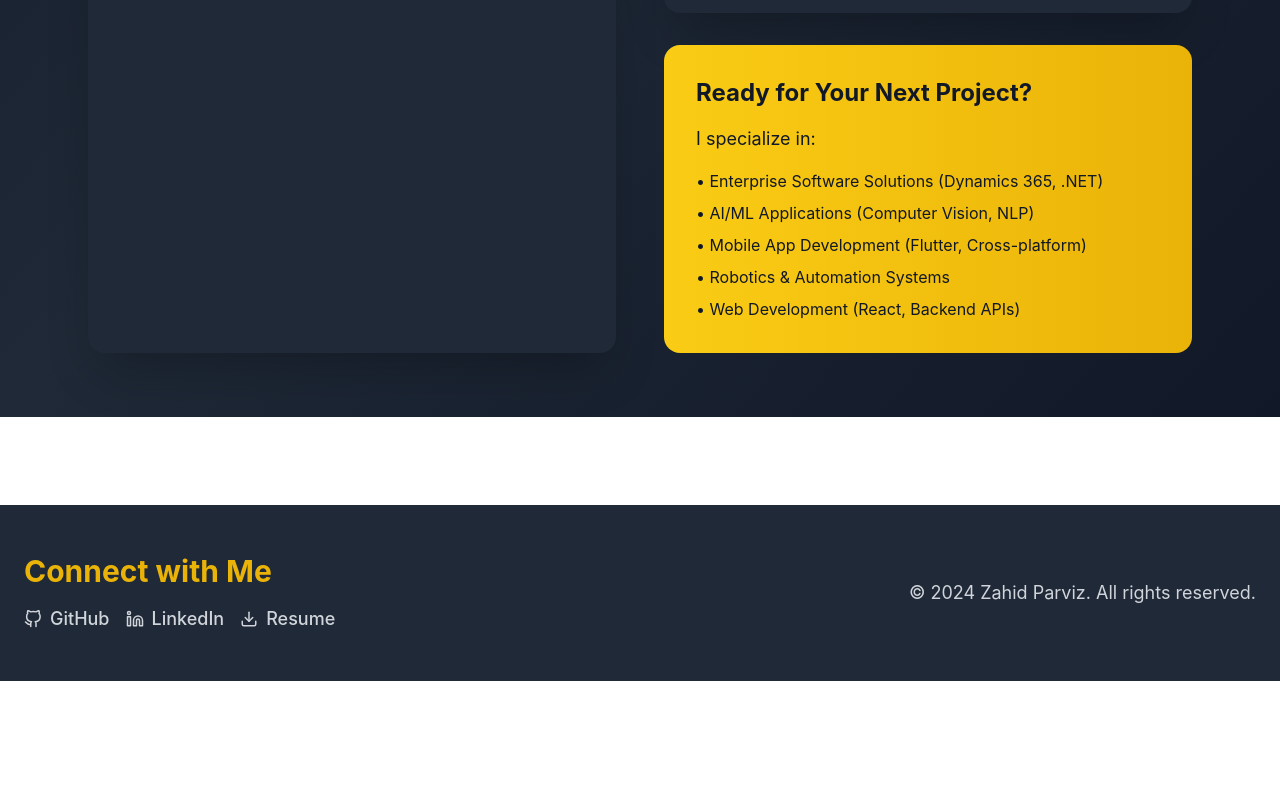
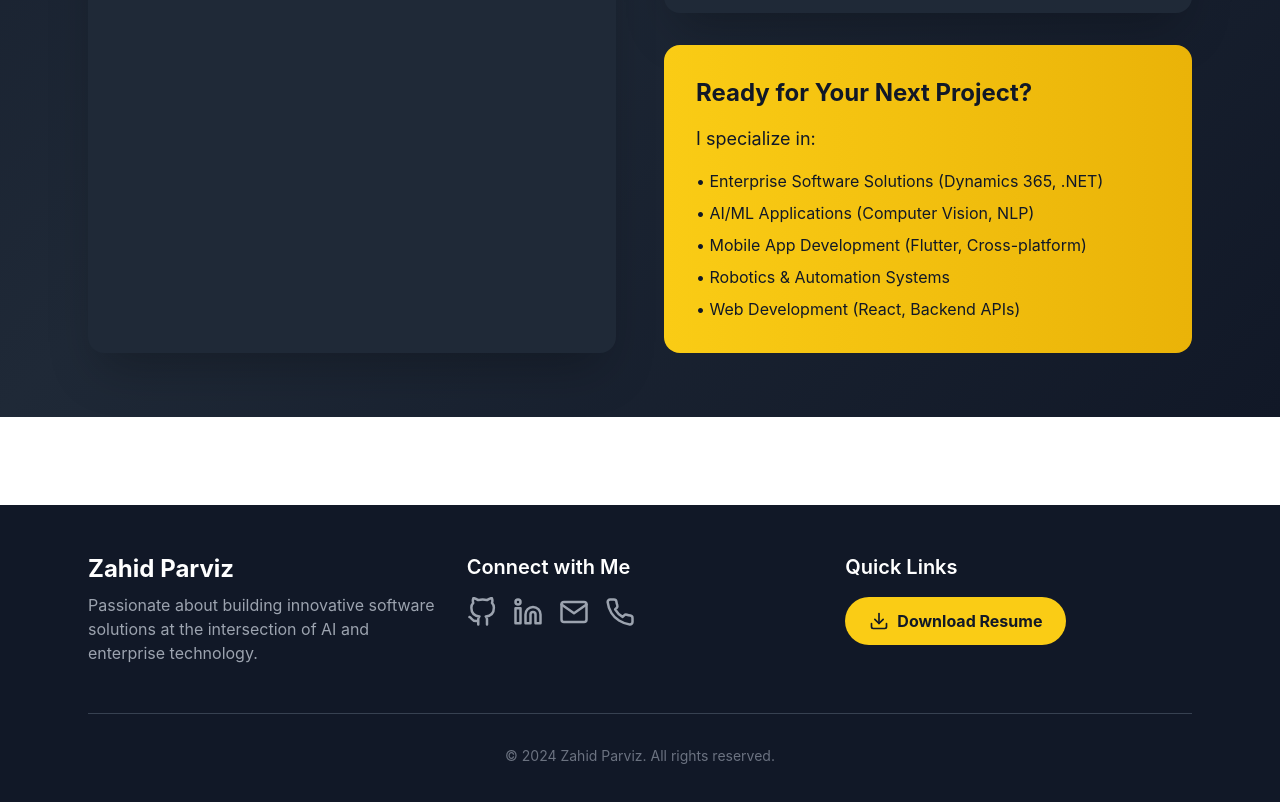
Before and after one commit to zahidprvz/zahidparvizweb, a React (Vite) app: page /contact in a window 1280 px wide. Shown: the part 1103-1905 px from the top of the page. Before the commit the page ends 1784 px from the top, so only its background shows below. Built offline with nearby package versions, Linux system fonts and the light colour scheme.

Commit message:
Update Footer.jsx

```diff
--- a/src/components/Footer.jsx
+++ b/src/components/Footer.jsx
@@ -1,61 +1,76 @@
 import React from 'react';
 import { motion } from 'framer-motion';
-import { FiGithub, FiLinkedin } from 'react-icons/fi'; // Import GitHub and LinkedIn icons
-import { FiDownload } from 'react-icons/fi'; // Import Download icon
+import { FiGithub, FiLinkedin, FiMail, FiPhone } from 'react-icons/fi';
+import { FiDownload } from 'react-icons/fi';
+import resumeFile from '../assets/zahidparviz.pdf'; // Use a local import for the resume
+
+const socialLinks = [
+  { href: "https://github.com/zahidprvz", icon: <FiGithub />, label: "GitHub" },
+  { href: "https://www.linkedin.com/in/zahidprvz/", icon: <FiLinkedin />, label: "LinkedIn" },
+  { href: "mailto:pervaizzahid55@gmail.com", icon: <FiMail />, label: "Email" },
+  { href: "tel:+923466762841", icon: <FiPhone />, label: "Phone" },
+];
 
 const Footer = () => {
   return (
     <motion.footer
-      className="bottom-0 w-full bg-gray-800 text-white py-12"
+      className="w-full bg-gray-900 text-gray-300 py-12"
       initial={{ opacity: 0 }}
-      animate={{ opacity: 1 }}
+      whileInView={{ opacity: 1 }}
+      viewport={{ once: true }}
       transition={{ duration: 1 }}
     >
-      <div className="container mx-auto px-6 max-w-none">
-        <div className="md:flex justify-between items-center">
-          <div className="text-center md:text-left mb-8 md:mb-0">
-            <h2 className="text-3xl font-bold mb-4 text-yellow-500">Connect with Me</h2>
-            <div className="flex justify-center md:justify-start">
+      <div className="container mx-auto px-6 max-w-6xl">
+        <div className="grid grid-cols-1 md:grid-cols-3 gap-8 text-center md:text-left">
+
+          {/* Section 1: Brand & Intro */}
+          <div>
+            <h3 className="text-2xl font-bold text-white mb-2">Zahid Parviz</h3>
+            <p className="text-gray-400 max-w-sm mx-auto md:mx-0">
+              Passionate about building innovative software solutions at the intersection of AI and enterprise technology.
+            </p>
+          </div>
+
+          {/* Section 2: Social Links */}
+          <div className="flex flex-col items-center md:items-start">
+            <h3 className="text-xl font-semibold text-white mb-4">Connect with Me</h3>
+            <div className="flex space-x-4">
+              {socialLinks.map((link, index) => (
                 <motion.a
-                href="https://github.com/zahidprvz"
-                className="text-lg text-gray-300 hover:text-yellow-500 mr-4 flex items-center"
-                whileHover={{ scale: 1.1 }}
+                  key={index}
+                  href={link.href}
+                  className="text-gray-400 hover:text-yellow-400 transition-colors duration-300"
+                  whileHover={{ scale: 1.2, y: -5 }}
                   whileTap={{ scale: 0.9 }}
                   target="_blank"
                   rel="noopener noreferrer"
+                  aria-label={link.label}
                 >
-                <FiGithub className="mr-2" /> GitHub
+                  <span className="text-3xl">{link.icon}</span>
                 </motion.a>
+              ))}
+            </div>
+          </div>
+
+          {/* Section 3: Resume Download */}
+          <div className="flex flex-col items-center md:items-start">
+            <h3 className="text-xl font-semibold text-white mb-4">Quick Links</h3>
             <motion.a
-                href="https://www.linkedin.com/in/zahidprvz/"
-                className="text-lg text-gray-300 hover:text-yellow-500 mr-4 flex items-center"
-                whileHover={{ scale: 1.1 }}
-                whileTap={{ scale: 0.9 }}
-                target="_blank"
-                rel="noopener noreferrer"
+              href={resumeFile}
+              download="Zahid_Parviz_Resume.pdf"
+              className="flex items-center text-gray-900 bg-yellow-400 px-6 py-3 rounded-full font-bold hover:bg-yellow-500 transition-colors duration-300"
+              whileHover={{ scale: 1.05 }}
+              whileTap={{ scale: 0.95 }}
             >
-                <FiLinkedin className="mr-2" /> LinkedIn
-              </motion.a>
-              <motion.a
-                href="https://github.com/zahidprvz/zahidparvizweb/blob/main/src/assets/zahidparviz.pdf"
-                className="text-lg text-gray-300 hover:text-yellow-500 flex items-center"
-                whileHover={{ scale: 1.1 }}
-                whileTap={{ scale: 0.9 }}
-                target="_blank"
-                rel="noopener noreferrer"
-              >
-                <FiDownload className="mr-2" /> Resume
+              <FiDownload className="mr-2 text-xl" /> Download Resume
             </motion.a>
           </div>
         </div>
-          <motion.div
-            className="text-lg text-gray-300"
-            initial={{ x: -50, opacity: 0 }}
-            animate={{ x: 0, opacity: 1 }}
-            transition={{ duration: 1, delay: 0.5 }}
-          >
-            <p>© 2024 Zahid Parviz. All rights reserved.</p>
-          </motion.div>
+
+        <div className="border-t border-gray-700 mt-12 pt-8 text-center">
+          <p className="text-sm text-gray-500">
+            © {new Date().getFullYear()} Zahid Parviz. All rights reserved.
+          </p>
         </div>
       </div>
     </motion.footer>
```
Lines whose indentation alone changed are shown as unchanged.
